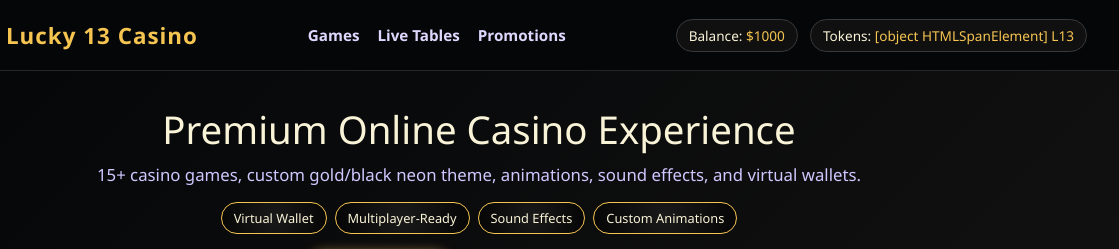
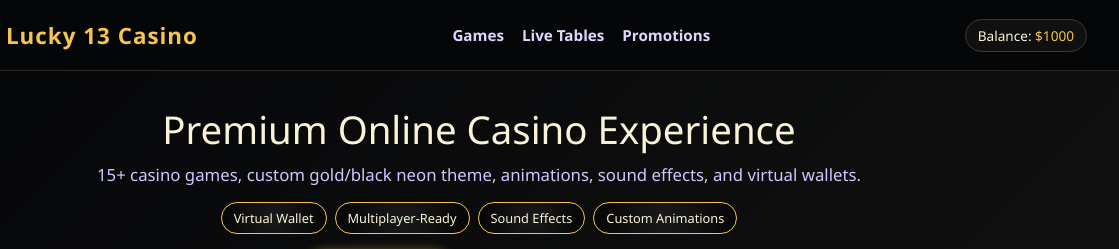
Before and after one commit to biohazards1108-lab/gambling-site, a plain HTML site: page index.html in a window 1280 px wide. Shown: the top 249 px of the page, 161-1280 px from the left. Drawn offline with Linux system fonts and the light colour scheme.

Commit message:
Update index.html

```diff
--- a/index.html
+++ b/index.html
@@ -322,7 +322,6 @@ footer {
 
     <div class="wallet">
         <div class="wallet-item">Balance: <span id="balance" class="value">$1000</span></div>
-        <div class="wallet-item">Tokens: <span id="tokens" class="value">100 L13</span></div>
     </div>
 </header>
 
@@ -471,8 +470,7 @@ footer {
 let balance = 1000;
 
 function updateWallet() {
-    document.getElementById("balance").textContent = "$" + balance;
-    document.getElementById("tokens").textContent = tokens + " L13";
+    document.getElementById("balance").textContent = "$" + balance;1000
 }
 updateWallet();
 
```
